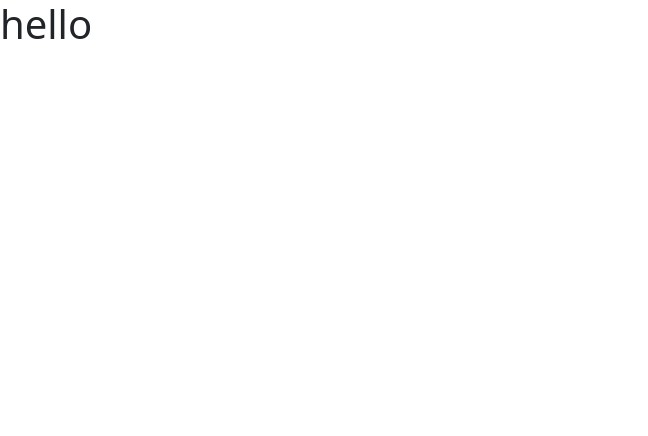
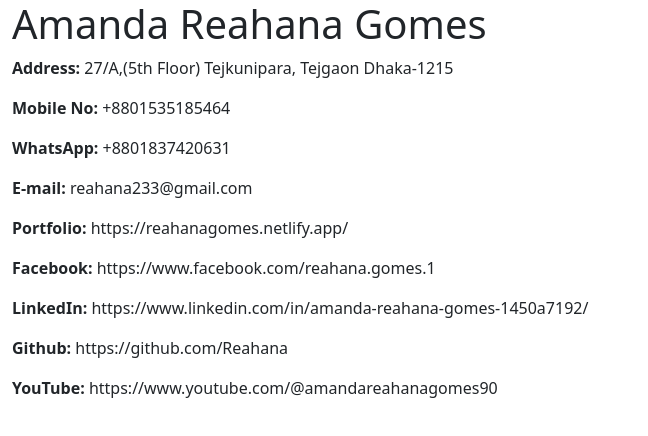
Before and after one commit to Reahana/Amanda-CV-Website, a plain HTML site: page index.html in a window 1280 px wide. Shown: the whole page, without its empty margins (0-648 px from the left). Drawn offline with Linux system fonts and the light colour scheme.

Commit message:
add contact info

```diff
--- a/index.html
+++ b/index.html
@@ -7,7 +7,43 @@
         <title>CV of Amanda Reahana Gomes</title>
     </head>
     <body>
-        <h1>hello</h1>
+        <section class="container-fluid contact-part">
+            <div class="row">
+                <div class="col-md-10">
+                    <h1>Amanda Reahana Gomes</h1>
+                    <p>
+                        <strong>Address:</strong> 27/A,(5th Floor) Tejkunipara, Tejgaon Dhaka-1215
+                    </p>
+                    <p>
+                        <strong>Mobile No:</strong> +8801535185464
+                    </p>
+                    <p>
+                        <strong>WhatsApp:</strong> +8801837420631
+                    </p>
+                    <p>
+                        <strong>E-mail:</strong> reahana233@gmail.com
+                    </p>
+                    <p>
+                        <strong>Portfolio:</strong> https://reahanagomes.netlify.app/
+                    </p>
+                    <p>
+                        <strong>Facebook:</strong> https://www.facebook.com/reahana.gomes.1
+                    </p>
+                    <p>
+                        <strong>LinkedIn:</strong> https://www.linkedin.com/in/amanda-reahana-gomes-1450a7192/
+                    </p>
+                    <p>
+                        <strong>Github:</strong>  https://github.com/Reahana
+                    </p>
+                    <p>
+                        <strong>YouTube:</strong> https://www.youtube.com/@amandareahanagomes90
+                    </p>
+                </div>
+                <div class="col-md-2">
+                    <img src="" alt="">
+                </div>
+            </div>
+        </section>
 
 
 
```
